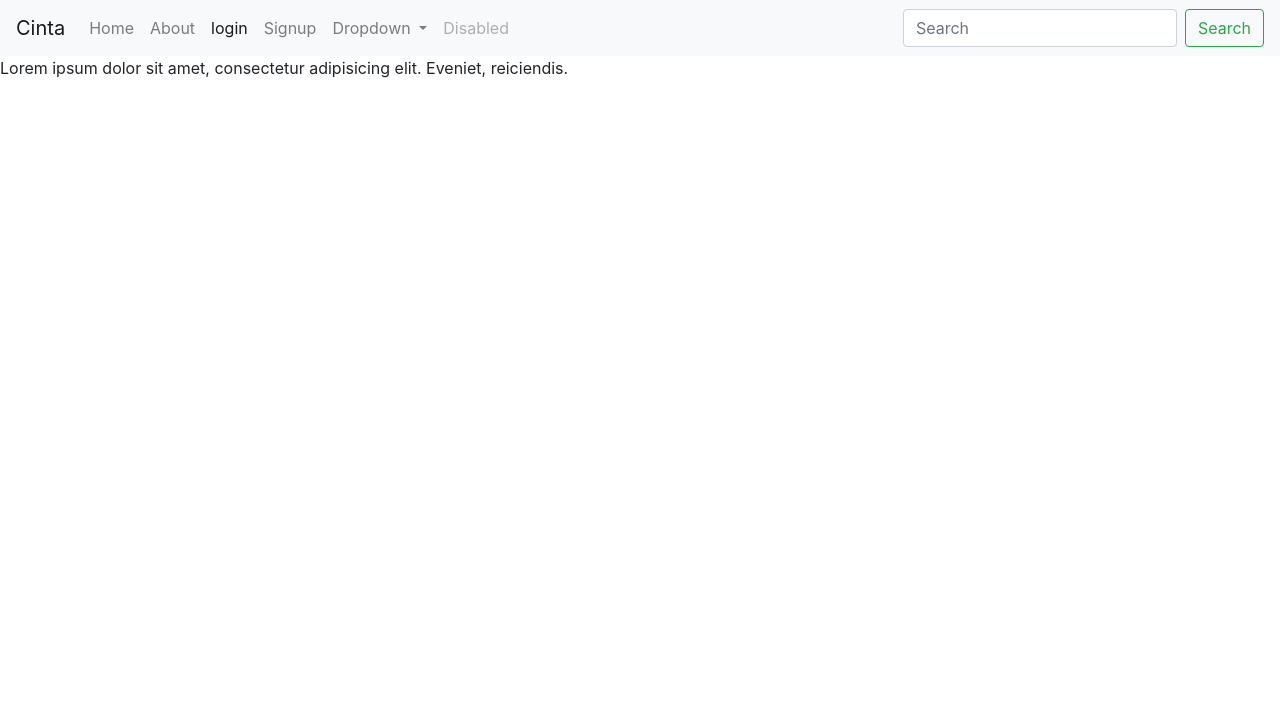
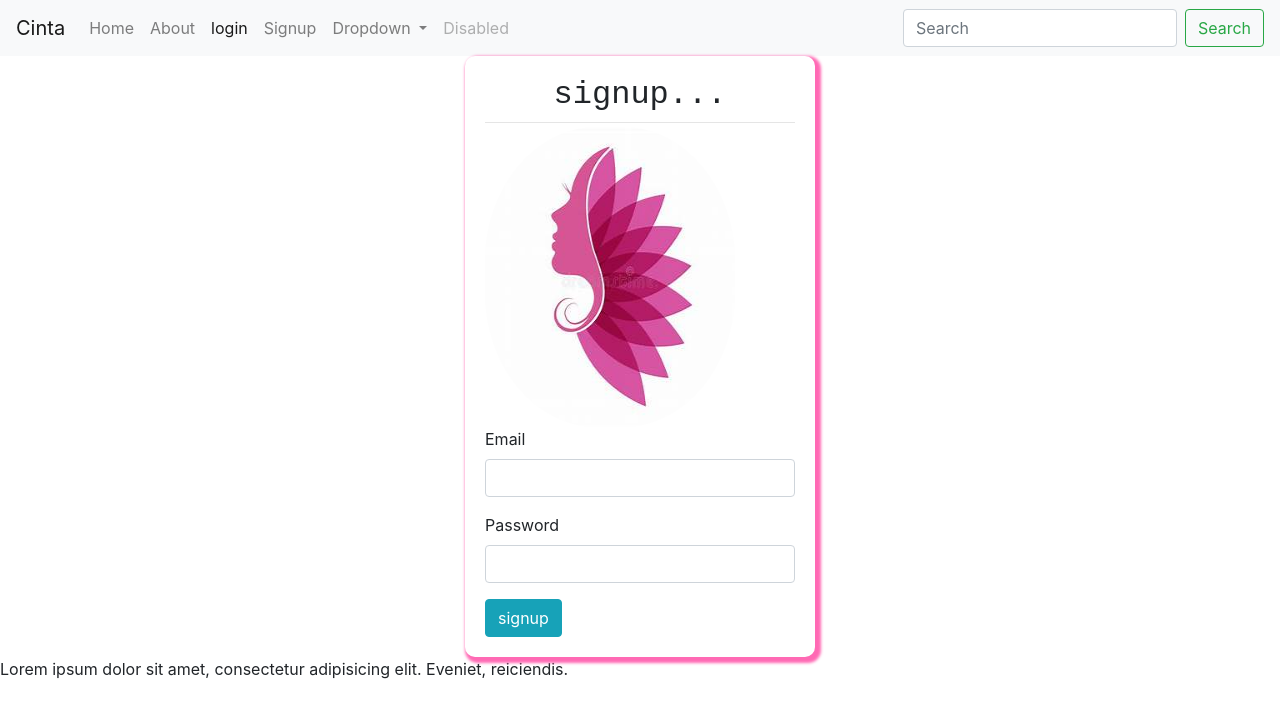
Before and after one commit to Kazenzi/My-first-project, a plain HTML site: page login.html in a window 1280 px wide. Drawn offline with nearby package versions, Linux system fonts and the light colour scheme.

Commit message:
styled my login form

```diff
--- a/login.html
+++ b/login.html
@@ -57,7 +57,33 @@
     </div>
 </nav>
 
+<div class="container">
+    <div class="row">
+        <div class="col col-sm-4 col-md-4 col-lg-4 col-xl-4"></div>
+        <div class="col col-sm-4 col-md-4 col-lg-4 col-xl-4">
+            <form action="" method="post">
+                <fieldset class="auth-signup">
+                    <div class="auth-img">
+                        <h2 class="content-title">signup...</h2>
+                        <hr>
+                        <img src="images/icon.jpeg" alt="">
+                    <div class="form-group">
+                        <label for="">Email</label>
+                        <input type="Email" name="Email" class="form-control">
+                    </div>
+                    <div class="form-group">
+                        <label for="">Password</label>
+                        <input type="Password" name="password" class="form-control">
+                    </div>
+                    <button class="btn btn-info">signup</button>
+                </fieldset>
+            </form>
+        </div>
+        <div class="col col-sm-4 col-md-4 col-lg-4 col-xl-4"></div>
 
+    </div>
+
+</div>
 
 
 <footer>
```
